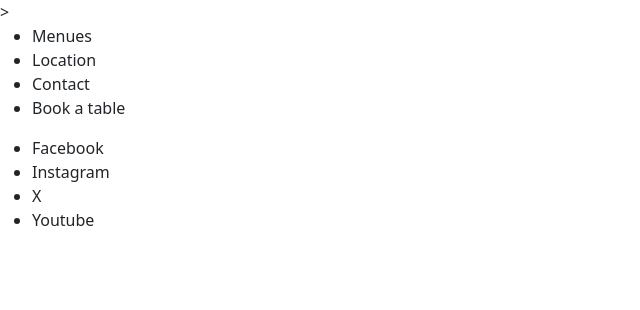
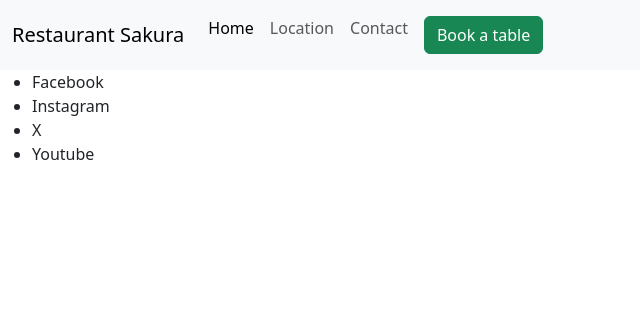
Before and after one commit to sofiawallq/restaurant-sakura, a Django app: page /landing_page/ in a window 1280 px wide. Shown: the top 310 px of the page, without its empty margins (0-640 px from the left). Run offline with Django 5.2, Linux system fonts and the light colour scheme.

Commit message:
create navigation menu in base.html

```diff
--- a/landing_page/templates/landing_page/index.html
+++ b/landing_page/templates/landing_page/index.html
@@ -4,7 +4,7 @@
 
 <!-- index.html content starts here -->
 {% block title %}
-  Restaurant Sakura
+  <h1>Restaurant Sakura</h1>
 {% endblock %}
 
 {% block content %}
--- a/templates/base.html
+++ b/templates/base.html
@@ -27,20 +27,35 @@
         integrity="sha384-QWTKZyjpPEjISv5WaRU9OFeRpok6YctnYmDr5pNlyT2bRjXh0JMhjY6hW+ALEwIH" crossorigin="anonymous">
 
     <!--Custom CSS Stylesheet-->
-    <link rel="stylesheet" href="{% static 'css/style.css' %}">>
+    <link rel="stylesheet" href="{% static 'css/style.css' %}">
 </head>
 
 <body>
     <!--Navigation menu-->
-    <nav>
-        <div>
-            <ul>
-                <li>Menues</li>
-                <li>Location</li>
-                <li>Contact</li>
-                <li>Book a table</li>
+    <nav class="navbar navbar-expand-lg bg-body-tertiary">
+        <div class="container-fluid">
+          <a class="navbar-brand" href="#">Restaurant Sakura</a>
+          <button class="navbar-toggler" type="button" data-bs-toggle="collapse" data-bs-target="#navbarNav" aria-controls="navbarNav" aria-expanded="false" aria-label="Toggle navigation">
+            <span class="navbar-toggler-icon"></span>
+          </button>
+          <div class="collapse navbar-collapse" id="navbarNav">
+            <ul class="navbar-nav">
+              <li class="nav-item">
+                <a class="nav-link active" aria-current="page" href="#">Home</a>
+              </li>
+              <li class="nav-item">
+                <a class="nav-link" href="#">Location</a>
+              </li>
+              <li class="nav-item">
+                <a class="nav-link" href="#">Contact</a>
+              </li>
+              <li class="nav-item">
+                <a class="nav-link" href="#"><button type="button" class="btn btn-success">Book a table</button></a>
+              </li>
             </ul>
+          </div>
         </div>
+      </nav>
 
         <!--Social media icons-->
         <div>
```
